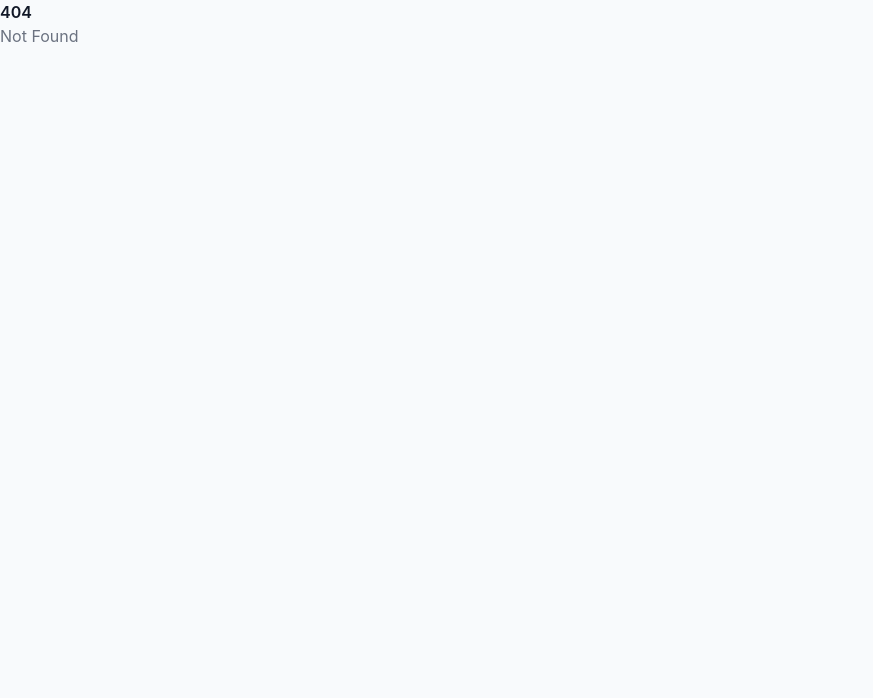
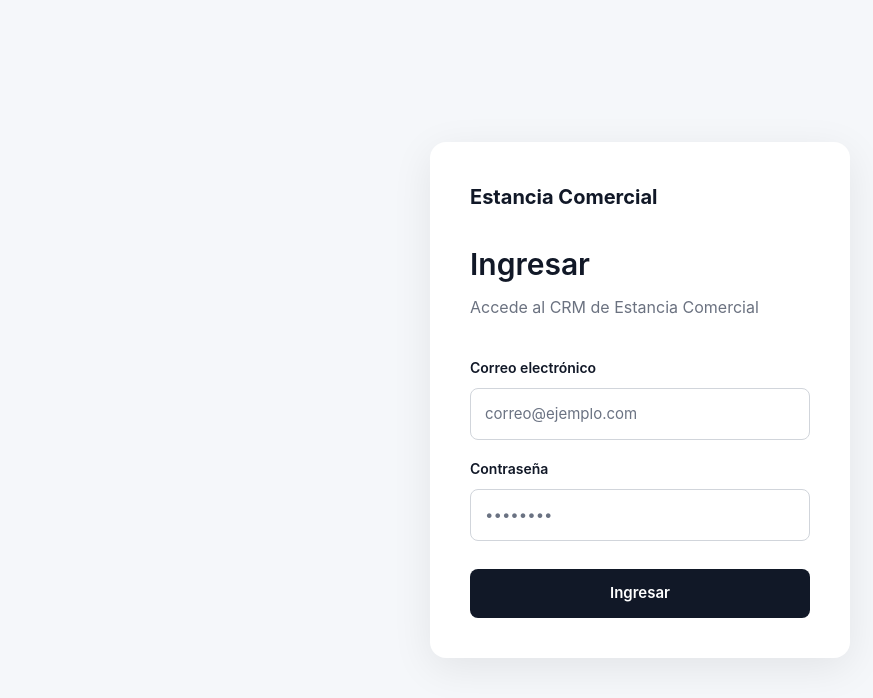
Before and after one commit to licabraham979/estancia-commercial-os, a SvelteKit app: page /login in a window 1280 px wide. Before the commit this address had no page. Shown: the top 698 px of the page, without its empty margins (0-873 px from the left). Built offline with nearby package versions, Linux system fonts and the light colour scheme; no server answers.

Commit message:
feat: proteger CRM con login de Supabase

```diff
--- a/src/routes/crm/+layout.svelte
+++ b/src/routes/crm/+layout.svelte
@@ -1,7 +1,48 @@
 <script>
-    import AppLayout from '$lib/components/crm/layout/AppLayout.svelte';
+	import { onMount } from 'svelte';
+	import { goto } from '$app/navigation';
+	import { supabase } from '$lib/supabase/client';
+	import AppLayout from '$lib/components/crm/layout/AppLayout.svelte';
+
+	let cargando = $state(true);
+
+	onMount(() => {
+		let activo = true;
+
+		const {
+			data: { subscription }
+		} = supabase.auth.onAuthStateChange((event, session) => {
+			if (event === 'SIGNED_OUT' || !session) {
+				goto('/login');
+			}
+		});
+
+		async function verificarSesion() {
+			const {
+				data: { session }
+			} = await supabase.auth.getSession();
+
+			if (!session) {
+				await goto('/login');
+				return;
+			}
+
+			if (activo) {
+				cargando = false;
+			}
+		}
+
+		verificarSesion();
+
+		return () => {
+			activo = false;
+			subscription.unsubscribe();
+		};
+	});
 </script>
 
-<AppLayout>
-    <slot />
-</AppLayout>
+{#if !cargando}
+	<AppLayout>
+		<slot />
+	</AppLayout>
+{/if}
--- /dev/null
+++ b/src/routes/login/+page.svelte
@@ -0,0 +1,160 @@
+<script>
+	import { supabase } from '$lib/supabase/client';
+	import { goto } from '$app/navigation';
+
+	let email = '';
+	let password = '';
+	let error = '';
+	let cargando = false;
+
+	async function iniciarSesion() {
+		error = '';
+		cargando = true;
+
+		const { error: authError } = await supabase.auth.signInWithPassword({
+			email,
+			password
+		});
+
+		if (authError) {
+			error = 'Correo o contraseña incorrectos.';
+			cargando = false;
+			return;
+		}
+
+		await goto('/crm');
+	}
+</script>
+
+<svelte:head>
+	<title>Ingresar | Estancia Comercial</title>
+</svelte:head>
+
+<div class="login-container">
+	<div class="login-card">
+		<div class="logo">
+			Estancia Comercial
+		</div>
+
+		<h1>Ingresar</h1>
+		<p>Accede al CRM de Estancia Comercial</p>
+
+		<form on:submit|preventDefault={iniciarSesion}>
+			<label for="email">Correo electrónico</label>
+			<input
+				id="email"
+				type="email"
+				bind:value={email}
+				placeholder="correo@ejemplo.com"
+				autocomplete="email"
+				required
+			/>
+
+			<label for="password">Contraseña</label>
+			<input
+				id="password"
+				type="password"
+				bind:value={password}
+				placeholder="••••••••"
+				autocomplete="current-password"
+				required
+			/>
+
+			{#if error}
+				<div class="error">{error}</div>
+			{/if}
+
+			<button type="submit" disabled={cargando}>
+				{cargando ? 'Ingresando...' : 'Ingresar'}
+			</button>
+		</form>
+	</div>
+</div>
+
+<style>
+	.login-container {
+		min-height: 100vh;
+		display: flex;
+		align-items: center;
+		justify-content: center;
+		padding: 24px;
+		background: #f5f7fa;
+	}
+
+	.login-card {
+		width: 100%;
+		max-width: 420px;
+		padding: 40px;
+		background: white;
+		border-radius: 16px;
+		box-shadow: 0 10px 40px rgba(0, 0, 0, 0.08);
+	}
+
+	.logo {
+		font-size: 20px;
+		font-weight: 700;
+		margin-bottom: 30px;
+	}
+
+	h1 {
+		margin: 0 0 8px;
+		font-size: 30px;
+	}
+
+	p {
+		margin: 0 0 30px;
+		color: #6b7280;
+	}
+
+	form {
+		display: flex;
+		flex-direction: column;
+		gap: 10px;
+	}
+
+	label {
+		font-size: 14px;
+		font-weight: 600;
+		margin-top: 8px;
+	}
+
+	input {
+		width: 100%;
+		box-sizing: border-box;
+		padding: 13px 14px;
+		border: 1px solid #d1d5db;
+		border-radius: 8px;
+		font-size: 15px;
+	}
+
+	input:focus {
+		outline: none;
+		border-color: #2563eb;
+	}
+
+	button {
+		margin-top: 18px;
+		padding: 13px;
+		border: none;
+		border-radius: 8px;
+		background: #111827;
+		color: white;
+		font-size: 15px;
+		font-weight: 600;
+		cursor: pointer;
+	}
+
+	button:disabled {
+		opacity: 0.6;
+		cursor: wait;
+	}
+
+	.error {
+		margin-top: 8px;
+		padding: 10px;
+		border-radius: 8px;
+		background: #fee2e2;
+		color: #991b1b;
+		font-size: 14px;
+	}
+</style>
```
